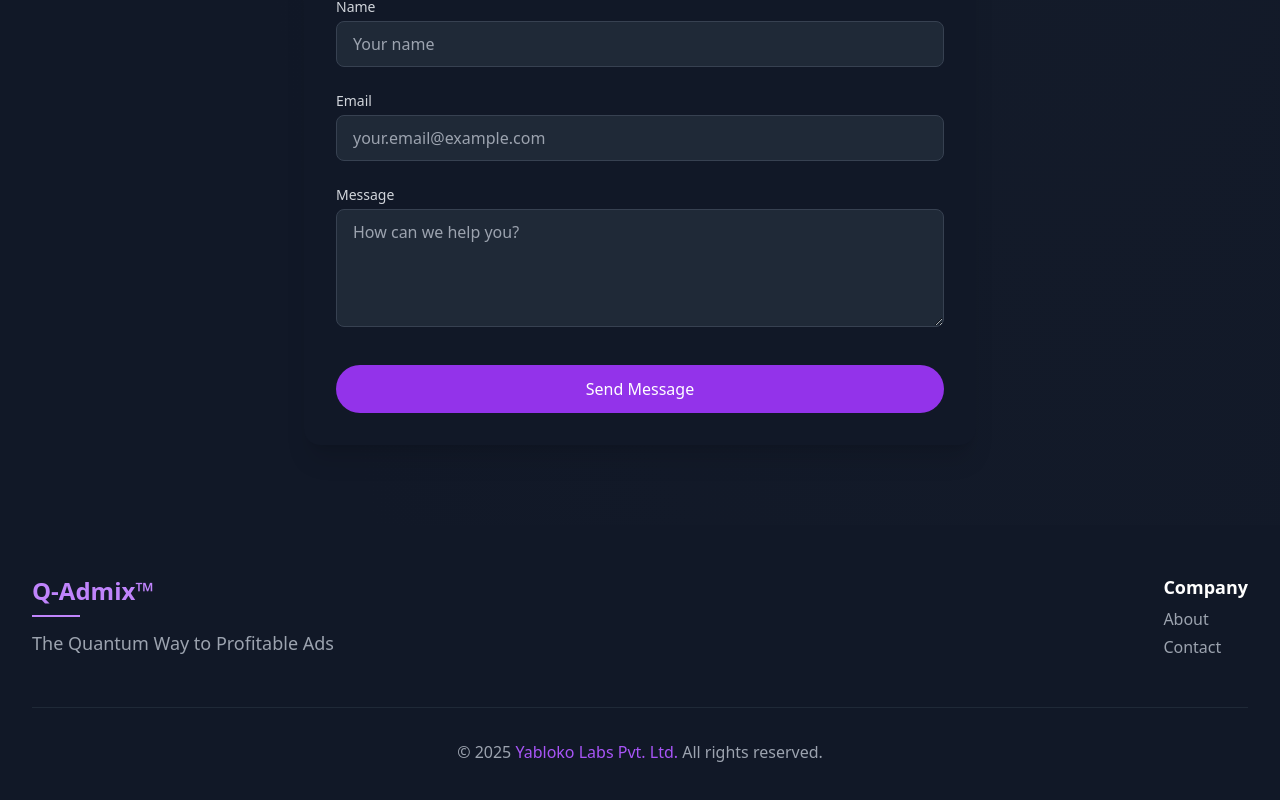
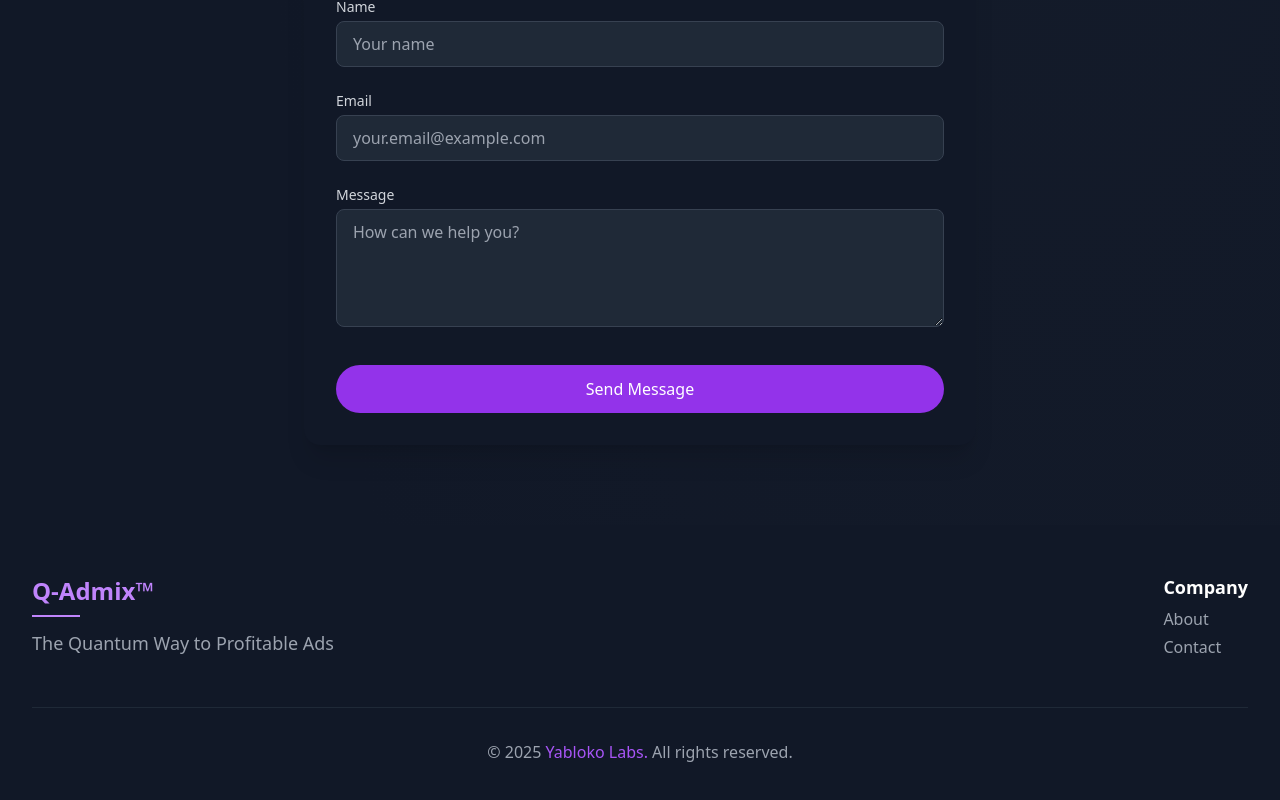
Before and after one commit to yablokolabs/q-admix, a Next.js app in the folder q-admix/: page / in a window 1280 px wide. Shown: the part 3262-4062 px from the top of the page. Built offline with nearby package versions, Linux system fonts and the light colour scheme.

Commit message:
updated footer

```diff
--- a/q-admix/components/ui/Footer/Footer.jsx
+++ b/q-admix/components/ui/Footer/Footer.jsx
@@ -37,7 +37,7 @@ const Footer = () => {
                     </div>
                 </div>
                 <div className="pt-8 border-t border-gray-800">
-                    <p className="text-gray-400 text-center">© 2025 <a href="https://yablokolabs.com" target="_blank" rel="noopener noreferrer" className="text-purple-500 hover:text-purple-400 transition-colors">Yabloko Labs Pvt. Ltd.</a> All rights reserved.</p>
+                    <p className="text-gray-400 text-center">© 2025 <a href="https://yablokolabs.com" target="_blank" rel="noopener noreferrer" className="text-purple-500 hover:text-purple-400 transition-colors">Yabloko Labs.</a> All rights reserved.</p>
                 </div>
             </div>
         </footer>
```
